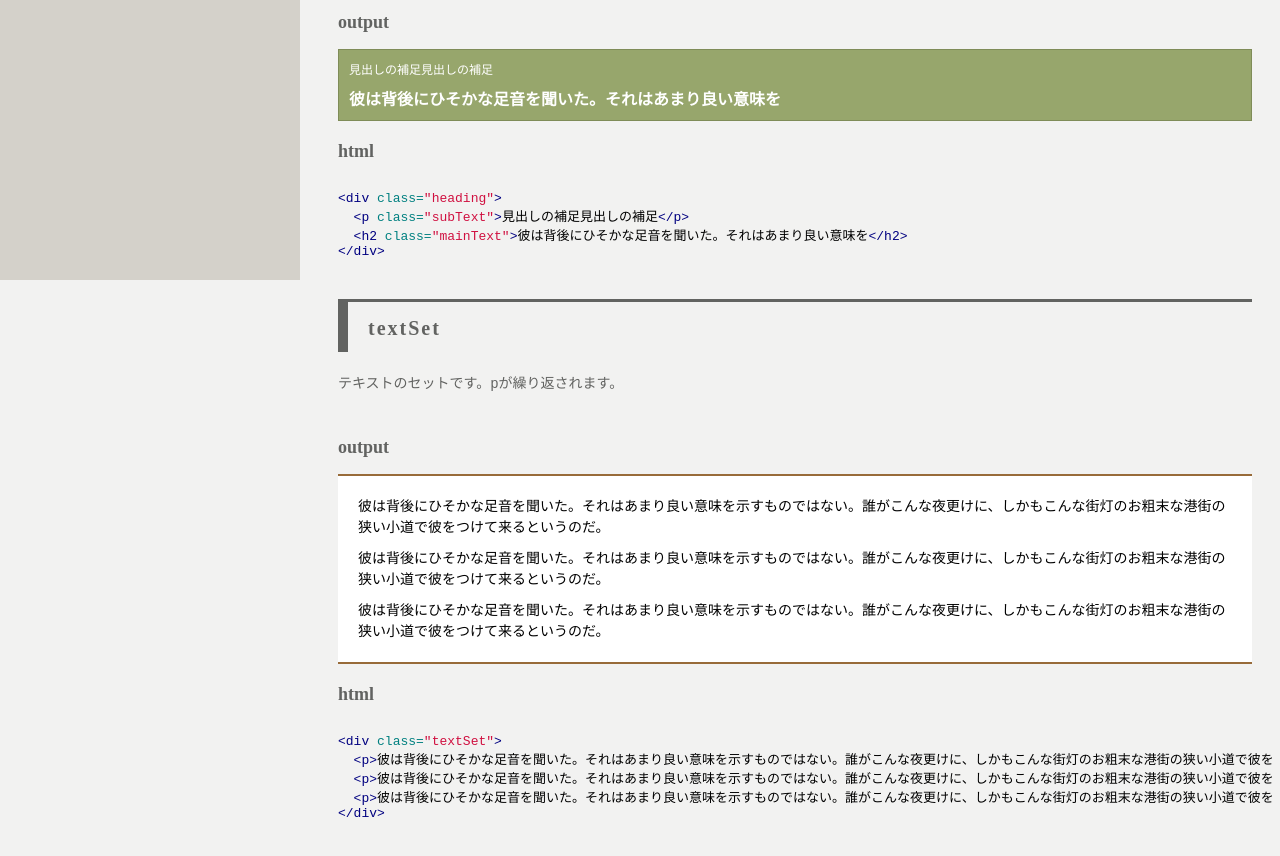
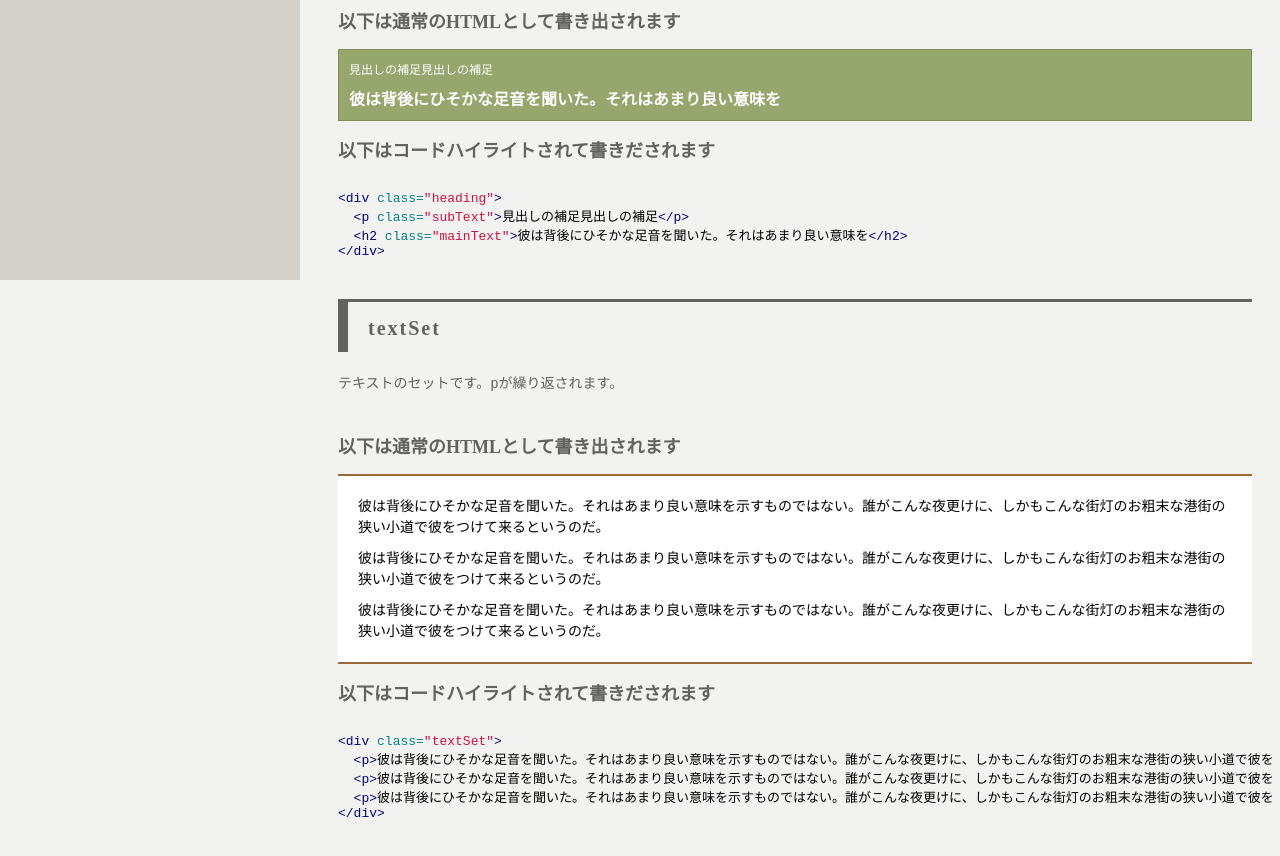
Before and after one commit to codegrid/hologram, a plain HTML site: page 01.basic/docs/block.html in a window 1280 px wide. Shown: the part 520-1376 px from the top of the page. Drawn offline with Linux system fonts and the light colour scheme.

```diff
--- a/01.basic/docs/block.html
+++ b/01.basic/docs/block.html
@@ -43,14 +43,14 @@
 <li>番号付きリストもかけます</li>
 </ol>
 
-<h2>output</h2>
+<h2>以下は通常のHTMLとして書き出されます</h2>
 
 <div class="heading">
   <p class="subText">見出しの補足見出しの補足</p>
   <h2 class="mainText">彼は背後にひそかな足音を聞いた。それはあまり良い意味を</h2>
 </div>
 
-<h2>html</h2>
+<h2>以下はコードハイライトされて書きだされます</h2>
 <div class="codeBlock"><div class="highlight"><pre><span class="nt">&lt;div</span> <span class="na">class=</span><span class="s">&quot;heading&quot;</span><span class="nt">&gt;</span>
   <span class="nt">&lt;p</span> <span class="na">class=</span><span class="s">&quot;subText&quot;</span><span class="nt">&gt;</span>見出しの補足見出しの補足<span class="nt">&lt;/p&gt;</span>
   <span class="nt">&lt;h2</span> <span class="na">class=</span><span class="s">&quot;mainText&quot;</span><span class="nt">&gt;</span>彼は背後にひそかな足音を聞いた。それはあまり良い意味を<span class="nt">&lt;/h2&gt;</span>
@@ -60,7 +60,7 @@
 
 <p>テキストのセットです。<code>p</code>が繰り返されます。</p>
 
-<h2>output</h2>
+<h2>以下は通常のHTMLとして書き出されます</h2>
 
 <div class="textSet">
   <p>彼は背後にひそかな足音を聞いた。それはあまり良い意味を示すものではない。誰がこんな夜更けに、しかもこんな街灯のお粗末な港街の狭い小道で彼をつけて来るというのだ。</p>
@@ -68,7 +68,7 @@
   <p>彼は背後にひそかな足音を聞いた。それはあまり良い意味を示すものではない。誰がこんな夜更けに、しかもこんな街灯のお粗末な港街の狭い小道で彼をつけて来るというのだ。</p>
 </div>
 
-<h2>html</h2>
+<h2>以下はコードハイライトされて書きだされます</h2>
 <div class="codeBlock"><div class="highlight"><pre><span class="nt">&lt;div</span> <span class="na">class=</span><span class="s">&quot;textSet&quot;</span><span class="nt">&gt;</span>
   <span class="nt">&lt;p&gt;</span>彼は背後にひそかな足音を聞いた。それはあまり良い意味を示すものではない。誰がこんな夜更けに、しかもこんな街灯のお粗末な港街の狭い小道で彼をつけて来るというのだ。<span class="nt">&lt;/p&gt;</span>
   <span class="nt">&lt;p&gt;</span>彼は背後にひそかな足音を聞いた。それはあまり良い意味を示すものではない。誰がこんな夜更けに、しかもこんな街灯のお粗末な港街の狭い小道で彼をつけて来るというのだ。<span class="nt">&lt;/p&gt;</span>
```
Also changed, not shown: 01.basic/css/common.css (+4 -4 lines).
